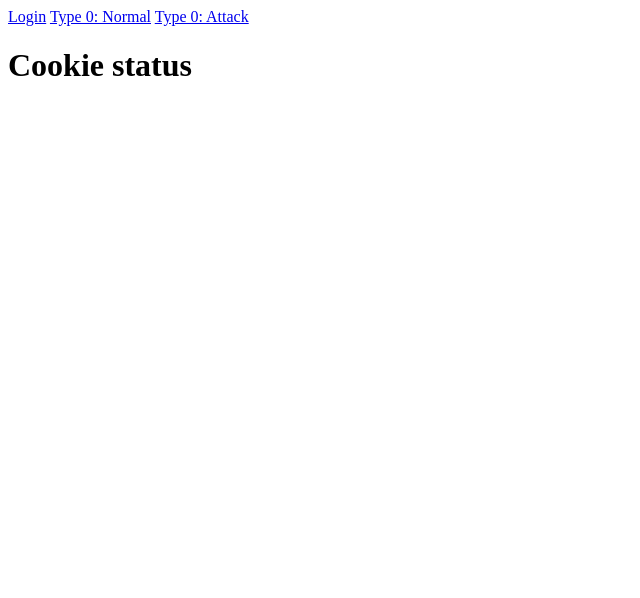
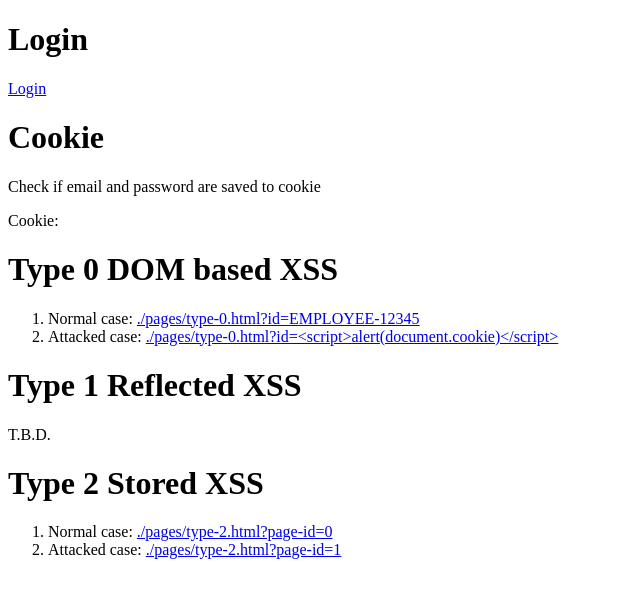
Before and after one commit to yamamichid/xss-demo, a plain HTML site: page docs/index.html in a window 1280 px wide. Shown: the whole page, without its empty margins (0-640 px from the left). Drawn offline with Linux system fonts and the light colour scheme.

Commit message:
Create type-2

```diff
--- a/docs/index.html
+++ b/docs/index.html
@@ -1,13 +1,38 @@
 <!DOCTYPE html>
 <html>
-    <body>
+    <html>
+        <h1>Login</h1>
         <a href="./pages/login.html">Login</a>
-        <a href="./pages/type-0.html?id=EMPLOYEE-12345">Type 0: Normal</a>
-        <a href="./pages/type-0.html?id=<script>alert(document.cookie)</script>">Type 0: Attack</a>
-        <h1>Cookie status</h1>
-        <p id="cookie"></p>
+
+        <h1>Cookie</h1>
+        <p>Check if email and password are saved to cookie</p>
+        <p>Cookie: <span id="cookie-info"></span></p>
+
+
+        <h1>Type 0 DOM based XSS</h1>
+        <ol>
+            <li>
+                Normal case: <a href="./pages/type-0.html?id=EMPLOYEE-12345">./pages/type-0.html?id=EMPLOYEE-12345</a>
+            </li>
+            <li>
+                Attacked case: <a href="./pages/type-0.html?id=<script>alert(document.cookie)</script>">./pages/type-0.html?id=&lt;script&gt;alert(document.cookie)&lt;/script&gt;</a>
+            </li>
+        </ol>
+
+        <h1>Type 1 Reflected XSS</h1>
+        T.B.D.
+
+        <h1>Type 2 Stored XSS</h1>
+        <ol>
+            <li>
+                Normal case: <a href="./pages/type-2.html?page-id=0">./pages/type-2.html?page-id=0</a>
+            </li>
+            <li>
+                Attacked case: <a href="./pages/type-2.html?page-id=1">./pages/type-2.html?page-id=1</a>
+            </li>
+        </ol>
     </body>
     <script>
-        document.getElementById("cookie").textContent = document.cookie;
+        document.getElementById("cookie-info").innerText = document.cookie;
     </script>
 </html>
```
Also changed, not shown: docs/pages/type-2.html (added, +15 -0 lines).
